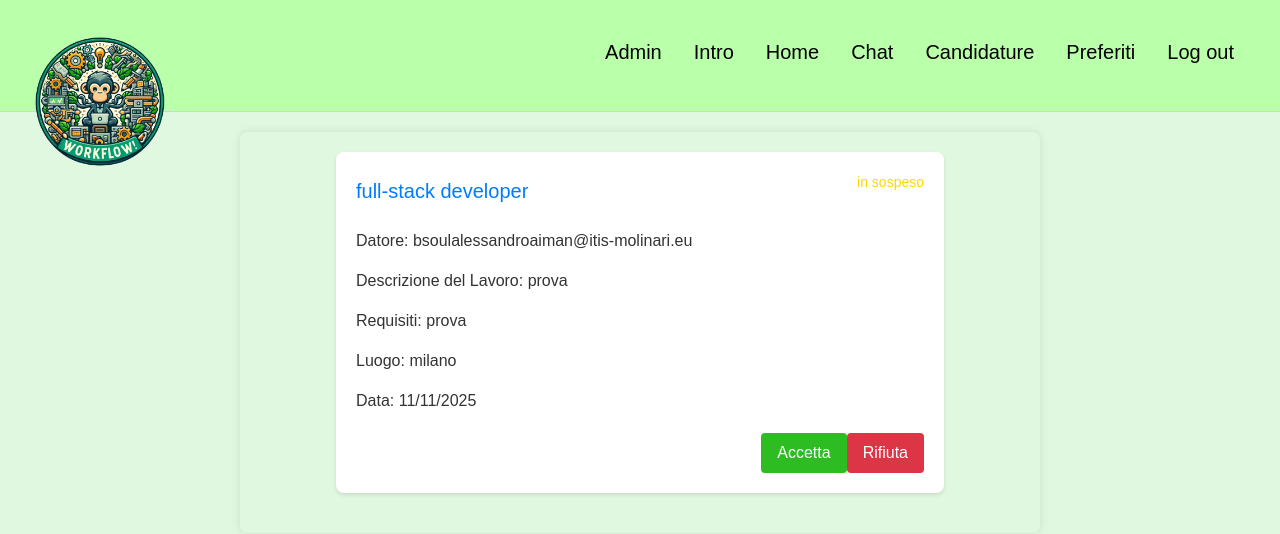
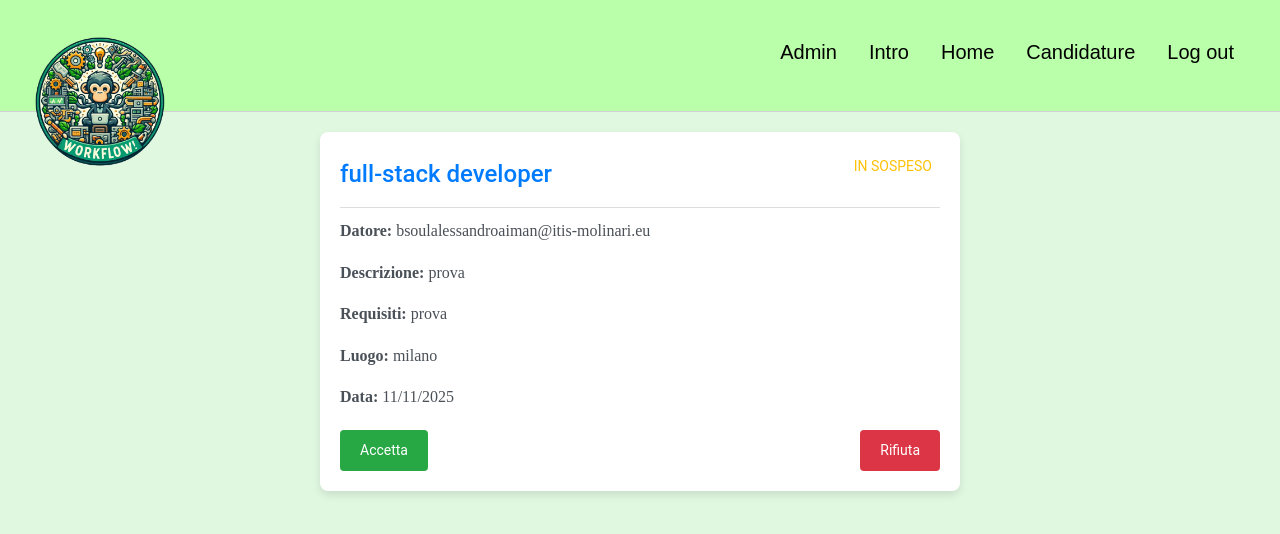
Before and after one commit to AleBsoul/workFlow, a Django app: template myapp/templates/myapp/candidature.html in a window 1280 px wide. Shown: the top 534 px of the page. Run offline with Django 5.2, Linux system fonts and the light colour scheme; the template is opened without the code that fills it: values that come from a table or form of the project are taken from there, others are empty; data comes from the database, SQL or seed files in the repository; both versions use the stored data as it was after the commit; tables that the repository leaves empty hold one stand-in row (values such as "Sample post"); some libraries are stand-ins or nearby versions.

Commit message:
senza chat

```diff
--- a/myapp/static/myapp/style.css
+++ b/myapp/static/myapp/style.css
@@ -67,7 +67,7 @@
     color: #888;
 }
 
-.candidati, .del, .modifica{
+.candidati, .del{
     width: 100%;
     background-color: #ffffff;
     color: #080710;
@@ -84,10 +84,6 @@
     color:#ffffff;
 }
 
-.modifica:hover{
-    background-color: #2e7cf1;
-    color:#ffffff;
-}
 
 .del:hover{
     background-color: #b01b1b;
@@ -102,11 +98,12 @@
     text-align: center;
 }
 #container_intro {
-    transform: translateY(5%);
+    transform: translateY(15%);
     width: 75%;
     margin: auto;
     padding: 15px;
     background-color: white;
+    border-radius: 15px;
     box-shadow: 0 0 10px rgba(0,0,0,0.1);
 }
 .p_intro {
@@ -126,6 +123,7 @@
     border-radius: 8px;
     text-align: center;
 }
+
 
 /* ================FORM================ */
 
@@ -392,6 +390,14 @@
 
 
 /* ======STAR ICON======= */
+
+.star-button{
+    position:absolute;
+    left: 80%;
+    background-color: rgba(255, 255, 255, 0);
+    border:none;
+}
+
 .star-icon {
     cursor: pointer;
     color: grey;
@@ -400,27 +406,12 @@
     color: gold;
 }
 
-.star-button{
-    background-color: white;
-    border:none;
-}
-
-
 /* ======CANDIDATURE====== */
-
 .container-cand {
     max-width: 800px;
     margin: 20px auto;
-    padding: 20px;
-    border-radius: 8px;
-    box-shadow: 0 0 10px rgba(0, 0, 0, 0.1);
 }
 
-.title {
-    text-align: center;
-    margin-bottom: 20px;
-    color: #333;
-}
 
 .candidature-list {
     display: flex;
@@ -432,68 +423,82 @@
     width: 80%;
     background-color: #fff;
     border-radius: 8px;
-    box-shadow: 0 2px 4px rgba(0, 0, 0, 0.1);
+    box-shadow: 0 4px 8px rgba(0, 0, 0, 0.1);
     padding: 20px;
     margin-bottom: 20px;
+    transition: transform 0.2s;
+}
+
+.candidatura-item:hover {
+    transform: scale(1.02);
 }
 
 .header {
     display: flex;
     justify-content: space-between;
     align-items: center;
+    border-bottom: 1px solid #ddd;
+    padding-bottom: 10px;
+    margin-bottom: 10px;
 }
 
 .job-title {
-    font-size: 20px;
+    font-size: 24px;
     color: #007bff;
     margin: 0;
+    font-family: 'Roboto', sans-serif;
 }
 
 .status {
     font-size: 14px;
-
+    padding: 4px 8px;
+    border-radius: 4px;
+    text-transform: uppercase;
+    font-family: 'Roboto', sans-serif;
 }
 
-.waiting{
-    color: gold;
+.waiting {
+    color: #ffc107;
 }
 
-.accepted{
+.accepted {
     color: #28a745;
 }
-.dati-candidatura{
-    margin-top: 20px;
-    color: #333;
+
+.dati-candidatura {
+    color: #495057;
+    font-family: 'Lora', serif;
+    line-height: 1.6;
 }
 
 .actions {
     display: flex;
-    justify-content: flex-end;
+    justify-content: space-between;
     margin-top: 20px;
 }
 
-.accept-btn{
-    background-color: #2dbd22;
-    color: #fff;
+.accept-btn, .rej-del-btn {
+    font-size: 14px;
+    padding: 10px 20px;
     border: none;
-    padding: 8px 16px;
     border-radius: 4px;
     cursor: pointer;
     transition: all 0.3s ease;
+    font-family: 'Roboto', sans-serif;
+}
+
+.accept-btn {
+    background-color: #28a745;
+    color: #fff;
 }
 
 .accept-btn:hover {
-    background-color: #76e22e;
+    background-color: #218838;
 }
 
 .rej-del-btn {
     background-color: #dc3545;
     color: #fff;
-    border: none;
-    padding: 8px 16px;
-    border-radius: 4px;
-    cursor: pointer;
-    transition: all 0.3s ease;
 }
 
 .rej-del-btn:hover {
@@ -502,6 +507,8 @@
 
 .no-candidatures {
     text-align: center;
-    color: #666;
+    color: #6c757d;
     margin-top: 20px;
+    font-size: 18px;
+    font-family: 'Lora', serif;
 }
--- a/myapp/templates/base.html
+++ b/myapp/templates/base.html
@@ -10,7 +10,7 @@
     <link rel="stylesheet" href="https://cdn.jsdelivr.net/npm/bootstrap@4.3.1/dist/css/bootstrap.min.css" integrity="sha384-ggOyR0iXCbMQv3Xipma34MD+dH/1fQ784/j6cY/iJTQUOhcWr7x9JvoRxT2MZw1T" crossorigin="anonymous">
     <link rel="stylesheet" href="https://cdnjs.cloudflare.com/ajax/libs/font-awesome/6.5.2/css/all.min.css">
     <link rel="stylesheet" href="https://cdnjs.cloudflare.com/ajax/libs/font-awesome/6.0.0-beta3/css/all.min.css">
-
+    <link rel="stylesheet" href="https://cdnjs.cloudflare.com/ajax/libs/font-awesome/5.15.3/css/all.min.css">
     <script src="https://code.jquery.com/jquery-3.5.1.slim.min.js"></script>
     <script src="https://cdn.jsdelivr.net/npm/@popperjs/core@2.9.3/dist/umd/popper.min.js"></script>
     <script src="https://stackpath.bootstrapcdn.com/bootstrap/4.5.2/js/bootstrap.min.js"></script>
@@ -33,7 +33,21 @@
                 <button id="btn-intro">
                     <a class="a"href="/intro">Intro</a>
                 </button>
-                {% block nav_content %}{% endblock%}
+                <button id="">
+                    <a class="a" href="/home">Home</a>
+                </button>
+                <button id="">
+                    <a class="a" href="/candidature">Candidature</a>
+                </button>
+                {% if tipo == 'datore' %}
+                    <button id="">
+                        <a class="a" href="/addOfferta">Aggiungi offerta</a>
+                    </button>
+                {% elif tipo == 'datore' %}
+                    <button id="">
+                        <a class="a" href="/preferiti">Preferiti</a>
+                    </button>
+                {% endif %}
                 <button id="btn-logout">
                     <a class="a-logout"href="/logout">Log out</a>
                 </button>
--- a/myapp/templates/myapp/candidature.html
+++ b/myapp/templates/myapp/candidature.html
@@ -1,65 +1,51 @@
 {% extends "base.html" %}
-{% block nav_content %}
-    <button id="">
-        <a class="a" href="/home">Home</a>
-    </button>
-    <button id="">
-        <a class="a" href="/chats">Chat</a>
-    </button>
-    <button id="">
-        <a class="a" href="/candidature">Candidature</a>
-    </button>
-    {% if tipo == 'datore' %}
-        <button id="">
-            <a class="a" href="/addOfferta">Aggiungi offerta</a>
-        </button>
-    {% else %}
-        <button id="">
-            <a class="a" href="/preferiti">Preferiti</a>
-        </button>
-    {% endif %}
-{% endblock %}
 
 {% block content %}
     <div class="container-cand">
+
         <div class="candidature-list">
-            <!-- Loop per visualizzare le candidature -->
             {% for candidatura in candidature %}
         <div class="candidatura-item">
             <div class="header">
                 <h2 class="job-title">{{ candidatura.id_offerta.impiego }}</h2>
-                        {% if candidatura.stato == 'in sospeso'%}
-                            <p class="status waiting">{{ candidatura.stato }}</p>
+                {% if candidatura.stato == 'in sospeso' %}
+                    <p class="status waiting">In Sospeso</p>
                 {% else %}
-                            <p class="status accepted">{{ candidatura.stato }}</p>
+                    <p class="status accepted">Accettata</p>
                 {% endif %}
             </div>
             <div class="dati-candidatura">
                 {% if tipo == 'datore' %}
-                            <p>Candidato: {{ candidatura.id_candidato.user.email }}</p>
+                    <p><strong>Candidato:</strong> {{ candidatura.id_candidato.user.email }}</p>
+                    <p><strong>Competenze:</strong> {{ candidatura.id_candidato.competenze }}</p>
+                    <p><strong>Residenza:</strong> {{ candidatura.id_candidato.residenza }}</p>
                 {% else %}
-                            <p>Datore: {{ candidatura.id_offerta.id_datore.user.email }}</p>
+                    <p><strong>Datore:</strong> {{ candidatura.id_offerta.id_datore.user.email }}</p>
+                    <p><strong>Descrizione:</strong> {{ candidatura.id_offerta.descrizione }}</p>
+                    <p><strong>Requisiti:</strong> {{ candidatura.id_offerta.requisiti }}</p>
+                    <p><strong>Luogo:</strong> {{ candidatura.id_offerta.luogo }}</p>
+                    <p><strong>Data:</strong> {{ candidatura.id_offerta.data|date:"d/m/Y" }}</p>
                 {% endif %}
-                        <p>Descrizione del Lavoro: {{ candidatura.id_offerta.descrizione }}</p>
-                        <p>Requisiti: {{ candidatura.id_offerta.requisiti }}</p>
-                        <p>Luogo: {{ candidatura.id_offerta.luogo }}</p>
-                        <p>Data: {{ candidatura.id_offerta.data|date:"d/m/Y"  }}</p>
             </div>
             <div class="actions">
                 {% if tipo == 'candidato' %}
-                            <form action="{% url 'cancella_candidatura' candidatura.id %}" method="delete">
+                    <form action="{% url 'cancella_candidatura' candidatura.id %}" method="post">
+                        {% csrf_token %}
                         <button class="rej-del-btn">Elimina</button>
                     </form>
                 {% else %}
-                            <form action="{% url 'accetta_candidatura' candidatura.id %}" method="delete">
+                    {% if candidatura.stato != 'accettata' %}
+                        <form action="{% url 'accetta_candidatura' candidatura.id %}" method="post">
+                            {% csrf_token %}
                             <button class="accept-btn">Accetta</button>
                         </form>
-
-                            <form action="{% url 'cancella_candidatura' candidatura.id %}" method="delete">
+                    {% endif %}
+                    <form action="{% url 'cancella_candidatura' candidatura.id %}" method="post">
+                        {% csrf_token %}
                         <button class="rej-del-btn">Rifiuta</button>
                     </form>
+                {% endif %}
 
-                        {% endif %}
             </div>
         </div>
         {% endfor %}
--- a/workFlow/urls.py
+++ b/workFlow/urls.py
@@ -23,14 +23,17 @@
     path('intro/', views.intro, name='intro'),
     path('home/', views.home, name='home'),
     path('candidati/<int:offerta_id>/', views.candidati, name='candidati'),
+    path('candidati_2/<int:offerta_id>/', views.candidati_2, name='candidati_2'),
+
     path('favourite/<int:offerta_id>/', views.favourite, name='favourite'),
+    path('favourite_2/<int:offerta_id>/', views.favourite_2, name='favourite_2'),
     path('cancella_offerta/<int:offerta_id>/', views.cancella_offerta, name='cancella_offerta'),
     path('signup/', views.signup, name='signup'),
     path('login/', views.login, name='login'),
-    path('chats/', views.chat, name='chat'),
     path('addOfferta/', views.addOfferta, name='addOfferta'),
     path('logout/', views.logout, name='logout'),
     path('candidature/', views.candidature, name='candidature'),
+    path('preferiti/', views.preferiti, name='preferiti'),
     path('accetta_candidatura/<int:cand_id>/', views.accetta_candidatura, name='accetta_candidatura'),
     path('cancella_candidatura/<int:cand_id>/', views.cancella_candidatura, name='cancella_candidatura'),
     path('admin/', admin.site.urls, name='admin'),
```
Also changed, not shown: myapp/templates/myapp/chats.html (deleted, +0 -39 lines), myapp/templates/myapp/home.html (+36 -31 lines), myapp/templates/myapp/intro.html (+3 -13 lines), myapp/templates/myapp/nuovaOfferta.html (+2 -10 lines), myapp/templates/myapp/preferiti.html (added, +88 -0 lines), myapp/views.py (+52 -14 lines), db.sqlite3. Lines whose indentation alone changed are shown as unchanged.
